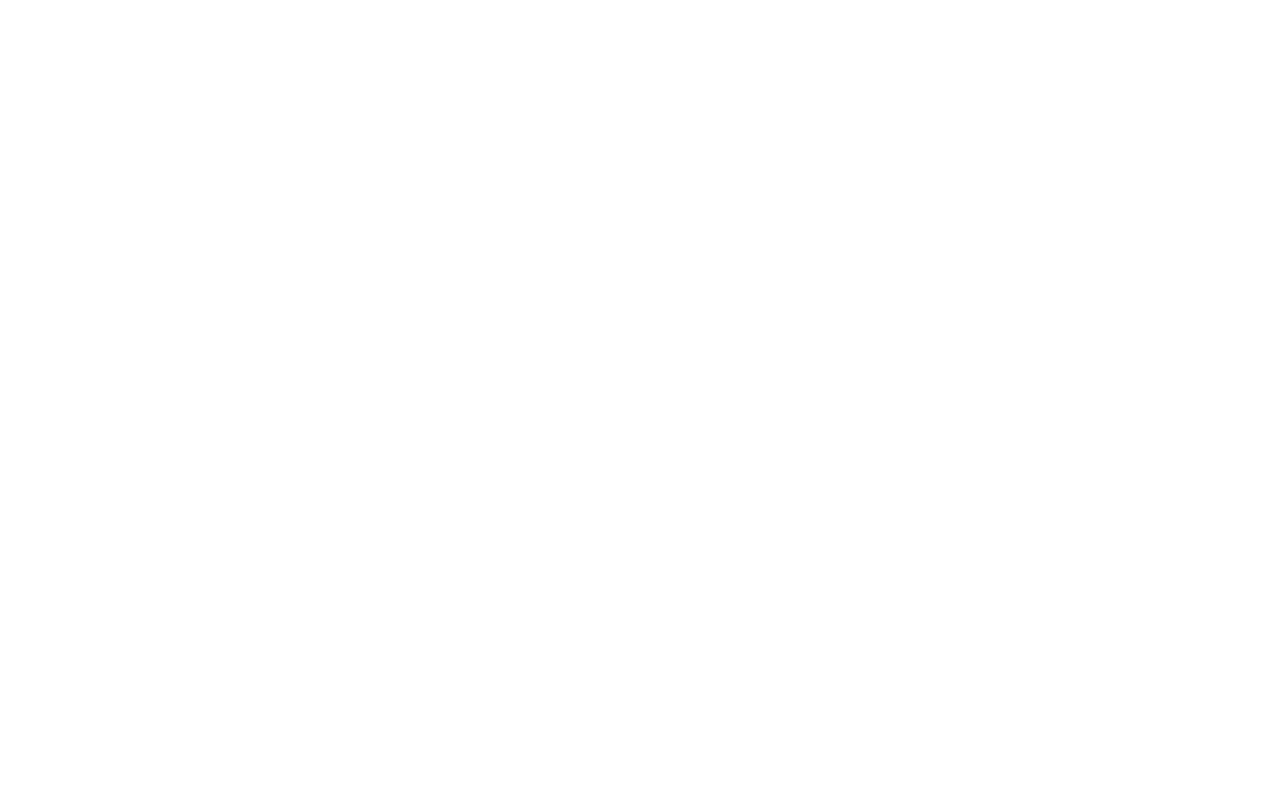
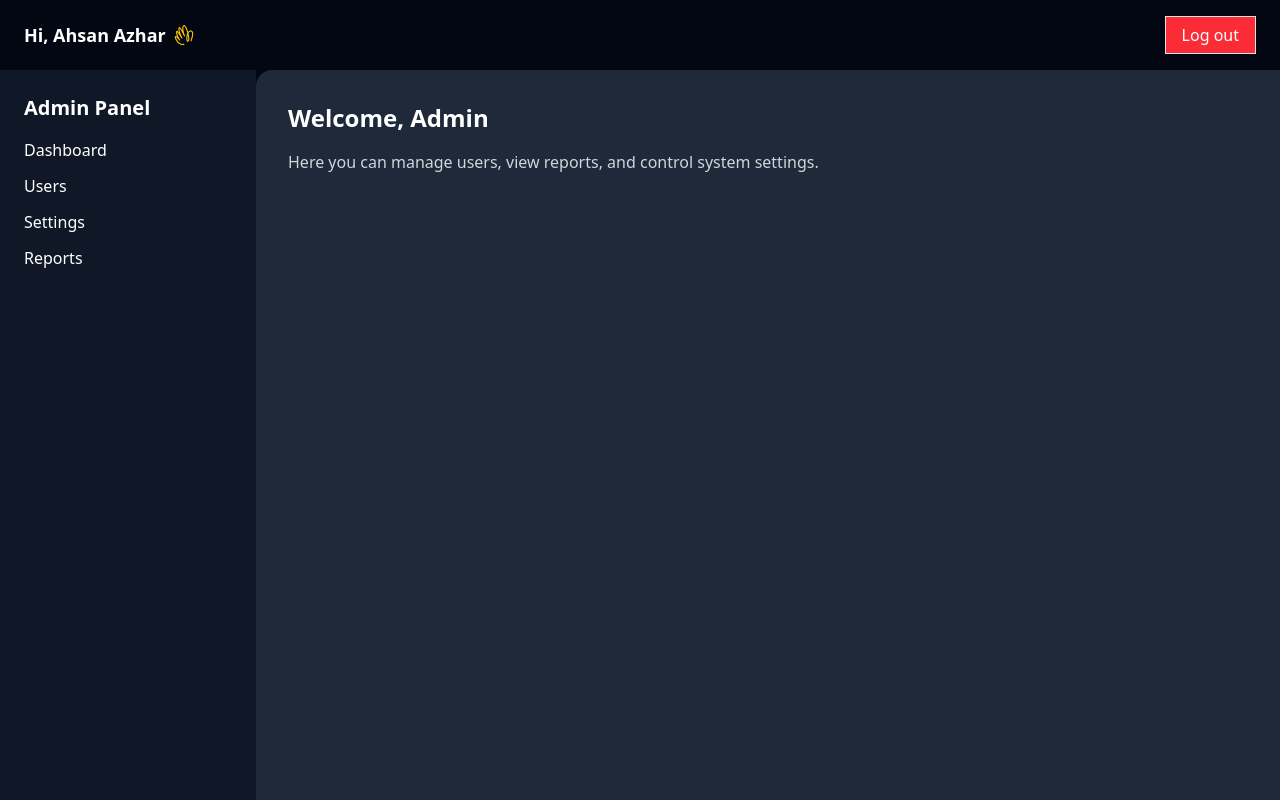
Before and after one commit to ahsan-builds/Employee, a React (Vite) app in the folder Management_System/: page / in a window 1280 px wide. Built offline with nearby package versions, Linux system fonts and the light colour scheme.

Commit message:
Admin Pannel

```diff
--- a/Management_System/package.json
+++ b/Management_System/package.json
@@ -10,9 +10,11 @@
     "preview": "vite preview"
   },
   "dependencies": {
+    "@tailwindcss/vite": "^4.1.15",
     "react": "^19.1.1",
     "react-dom": "^19.1.1",
-    "react-icons": "^5.5.0"
+    "react-icons": "^5.5.0",
+    "tailwindcss": "^4.1.15"
   },
   "devDependencies": {
     "@eslint/js": "^9.36.0",
--- a/Management_System/src/components/Dashboard/AdminDashboard.jsx
+++ b/Management_System/src/components/Dashboard/AdminDashboard.jsx
@@ -3,9 +3,39 @@
 
 const AdminDashboard = () => {
   return (
-    <div className="bg-black min-h-screen w-screen">
-      <div className="container mx-auto p-6">
-        <Header />
+    <div className="bg-gray-950 min-h-screen text-white flex flex-col">
+      {/* Header */}
+      <Header />
+
+      {/* Main layout: sidebar + content */}
+      <div className="flex flex-1">
+        {/* Sidebar */}
+        <aside className="w-64 bg-gray-900 p-6 space-y-4">
+          <h2 className="text-xl font-semibold mb-4">Admin Panel</h2>
+          <nav className="space-y-3">
+            <a href="#" className="block hover:text-blue-400">
+              Dashboard
+            </a>
+            <a href="#" className="block hover:text-blue-400">
+              Users
+            </a>
+            <a href="#" className="block hover:text-blue-400">
+              Settings
+            </a>
+            <a href="#" className="block hover:text-blue-400">
+              Reports
+            </a>
+          </nav>
+        </aside>
+
+        {/* Main content area */}
+        <main className="flex-1 p-8 bg-gray-800 rounded-tl-2xl">
+          <h1 className="text-2xl font-bold mb-4">Welcome, Admin</h1>
+          <p className="text-gray-300">
+            Here you can manage users, view reports, and control system
+            settings.
+          </p>
+        </main>
       </div>
     </div>
   );
```
Also changed, not shown: 1 other file (tests, documents, lock files or other folders).
